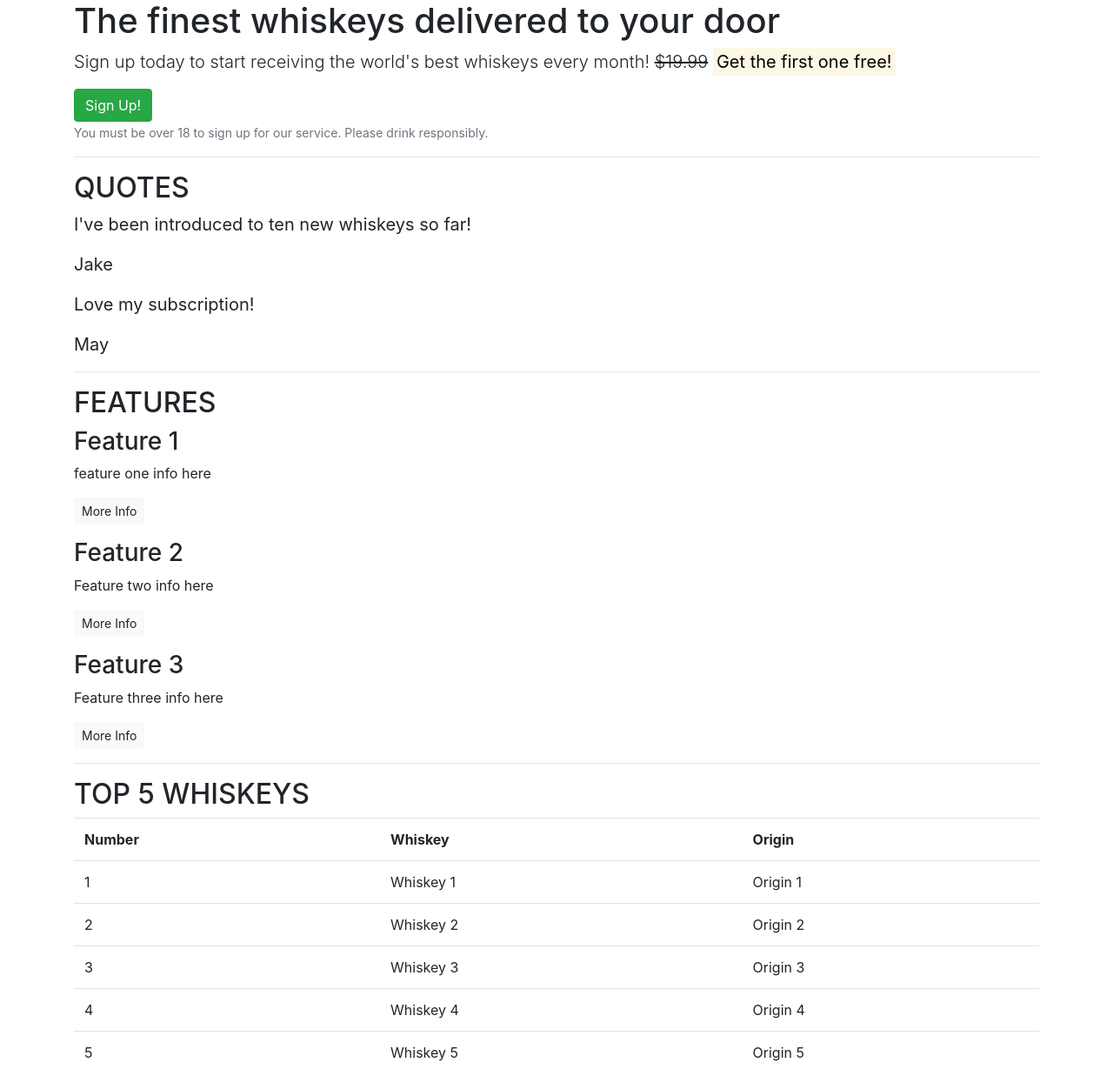
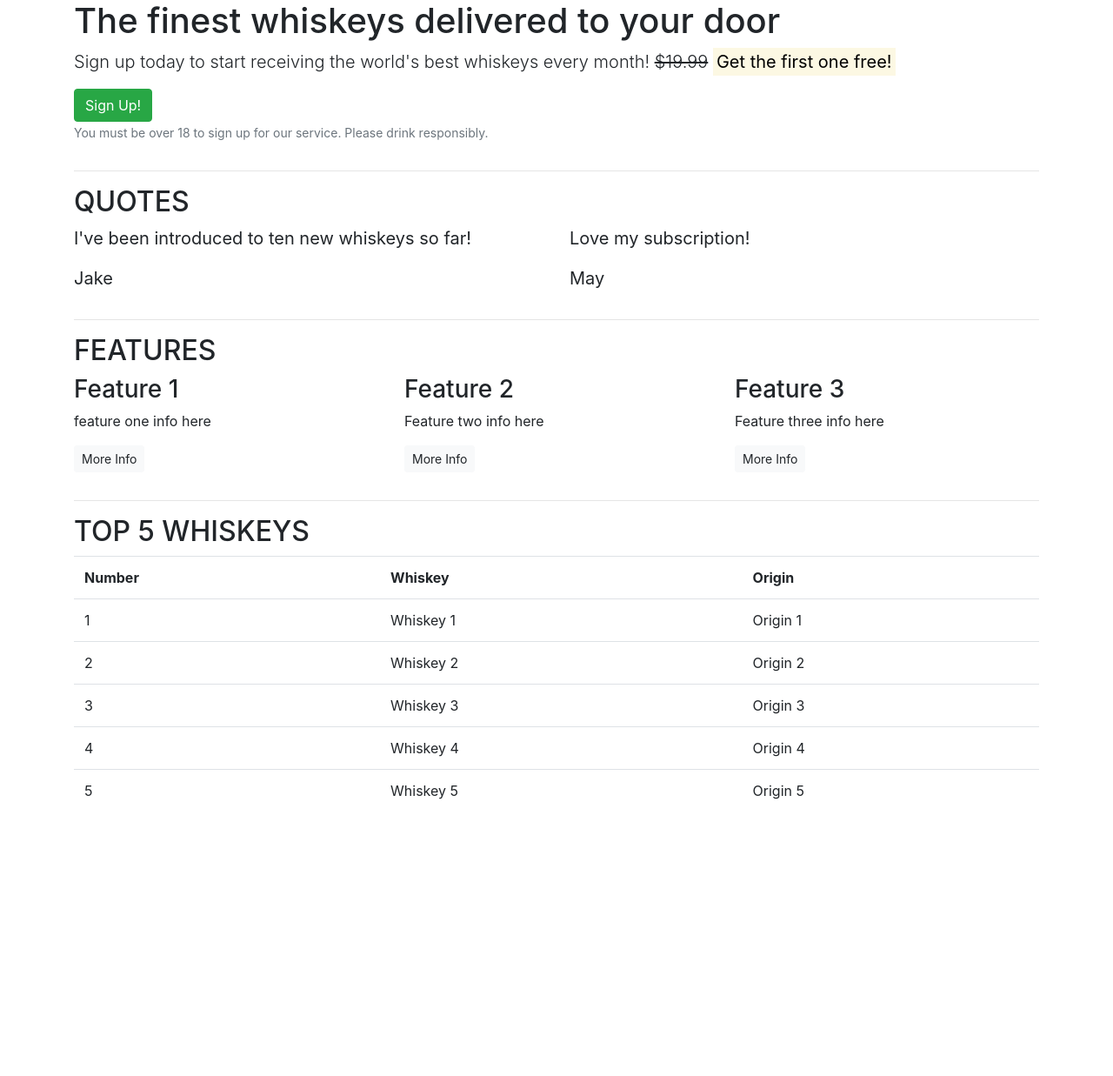
Before and after one commit to SiobhanP1/bootstrap-practice, a plain HTML site: page index.html in a window 1280 px wide. Shown: the whole page at 87% size. After the commit the page ends 949 px from the top, so only its background shows below. Drawn offline with nearby package versions, Linux system fonts and the light colour scheme.

Commit message:
Use bootstrap grid to set layout at different sizes

```diff
--- a/index.html
+++ b/index.html
@@ -1,37 +1,56 @@
 <!DOCTYPE html>
 <html lang="en">
+
 <head>
     <meta charset="UTF-8">
     <meta http-equiv="X-UA-Compatible" content="IE=edge">
     <meta name="viewport" content="width=device-width, initial-scale=1.0">
     <title>Whiskey Drop | Taste a new whiskey every month</title>
-    <link rel="stylesheet" href="https://cdn.jsdelivr.net/npm/bootstrap@4.6.2/dist/css/bootstrap.min.css" integrity="sha384-xOolHFLEh07PJGoPkLv1IbcEPTNtaed2xpHsD9ESMhqIYd0nLMwNLD69Npy4HI+N" crossorigin="anonymous">
+    <link rel="stylesheet" href="https://cdn.jsdelivr.net/npm/bootstrap@4.6.2/dist/css/bootstrap.min.css"
+        integrity="sha384-xOolHFLEh07PJGoPkLv1IbcEPTNtaed2xpHsD9ESMhqIYd0nLMwNLD69Npy4HI+N" crossorigin="anonymous">
 </head>
+
 <body>
     <article class="container">
         <!--Callout-->
+        <div class="row">
+            <div class="col-12">
                 <section class="callout">
                     <h1>The finest whiskeys delivered to your door</h1>
                     <p class="lead">Sign up today to start receiving the world's best whiskeys every month!
                         <s>$19.99</s> <strong><mark>Get the first one free!</mark></strong></p>
                     <button class="btn btn-success">Sign Up!</button>
-            <p class="text-muted"><small>You must be over 18 to sign up for our service. Please drink responsibly.</small></p>
+                    <p class="text-muted"><small>You must be over 18 to sign up for our service. Please drink
+                            responsibly.</small></p>
                     <!--End of Callout-->
                 </section>
+            </div>
+        </div>
 
         <hr>
 
         <!--Quotes-->
         <section class="quotes">
+            <div class="row">
+
+                <div class="col-12">
                     <h2 class="text-uppercase">Quotes</h2>
+                </div>
+
+                <div class="col-12 col-md-6">
                     <blockquote class="blockquote">
                         <p>I've been introduced to ten new whiskeys so far!</p>
                         <p>Jake</p>
                     </blockquote>
+                </div>
+
+                <div class="col-12 col-md-6">
                     <blockquote class="blockquote">
                         <p>Love my subscription!</p>
                         <p>May</p>
                     </blockquote>
+                </div>
+            </div>
         </section>
         <!--/.quotes -->
 
@@ -39,28 +58,40 @@
 
         <!--Features-->
         <section class="features">
+            <div class="row">
+
+                <div class="col-12">
                     <h2 class="text-uppercase">Features</h2>
-            <div class="feature">
+                </div>
+
+                <div class="feature col-12 col-md-6 col-lg-4">
                     <h3>Feature 1</h3>
                     <p>feature one info here</p>
                     <p><a class="btn btn-light btn-sm" href="">More Info</a></p>
                 </div>
-            <div class="feature">
+
+                <div class="feature col-12 col-md-6 col-lg-4">
                     <h3>Feature 2</h3>
                     <p>Feature two info here</p>
                     <p><a class="btn btn-light btn-sm" href="">More Info</a></p>
                 </div>
-            <div class="feature">
+
+                <div class="feature col-12 col-md-6 col-lg-4">
                     <h3>Feature 3</h3>
                     <p>Feature three info here</p>
                     <p><a class="btn btn-light btn-sm" href="">More Info</a></p>
                 </div>
+            </div>
+        </section>
         <!--/.features-->
 
         <hr>
 
         <!--Top five table-->
-            <section>
+        <section class="top-5-table">
+            <div class="row">
+
+                <div class="col-12">
                     <h2 class="text-uppercase">Top 5 Whiskeys</h2>
                     <table class="table">
                         <tr>
@@ -94,13 +125,13 @@
                             <td>Origin 5</td>
                         </tr>
                     </table>
-
+                </div>
+            </div>
         </section>
         <!--/.top Whiskeys-->
-
-        </section>
 
     </article>
 
 </body>
+
 </html>
```
Lines whose indentation alone changed are shown as unchanged.
